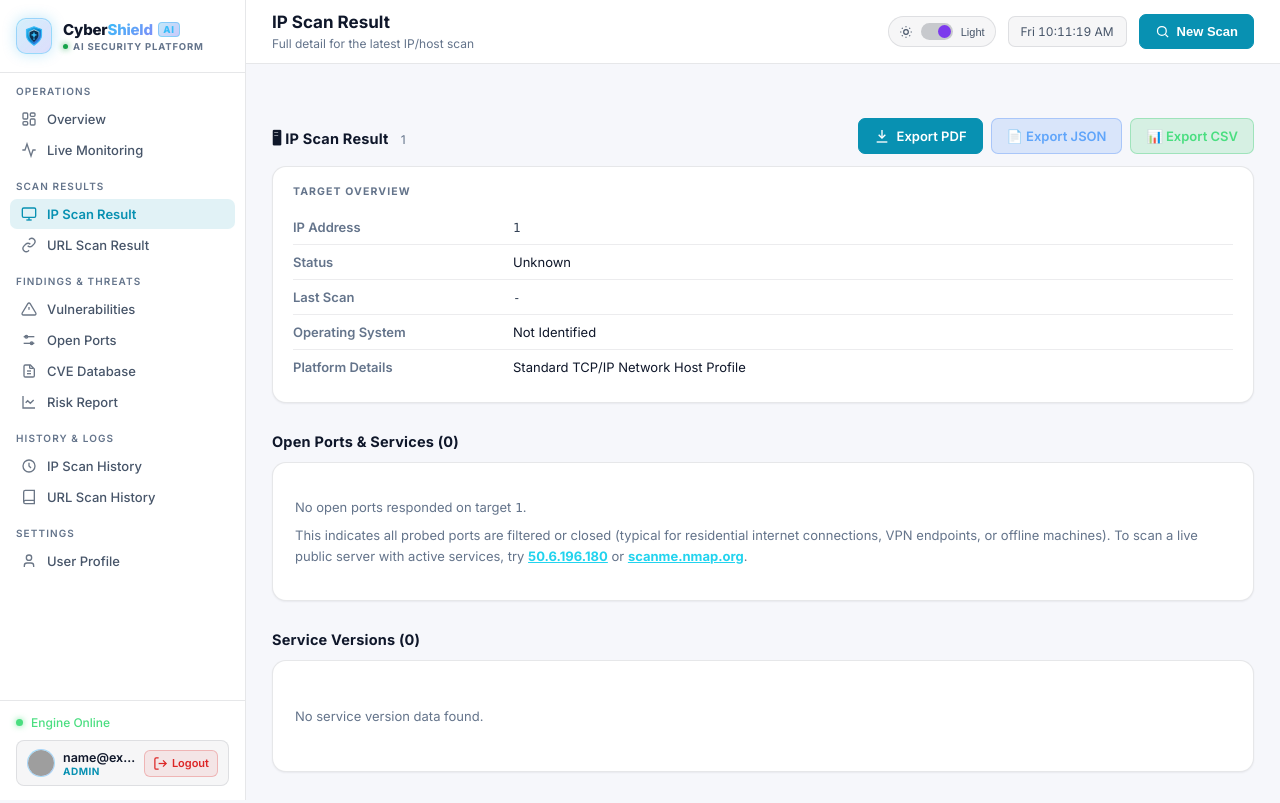
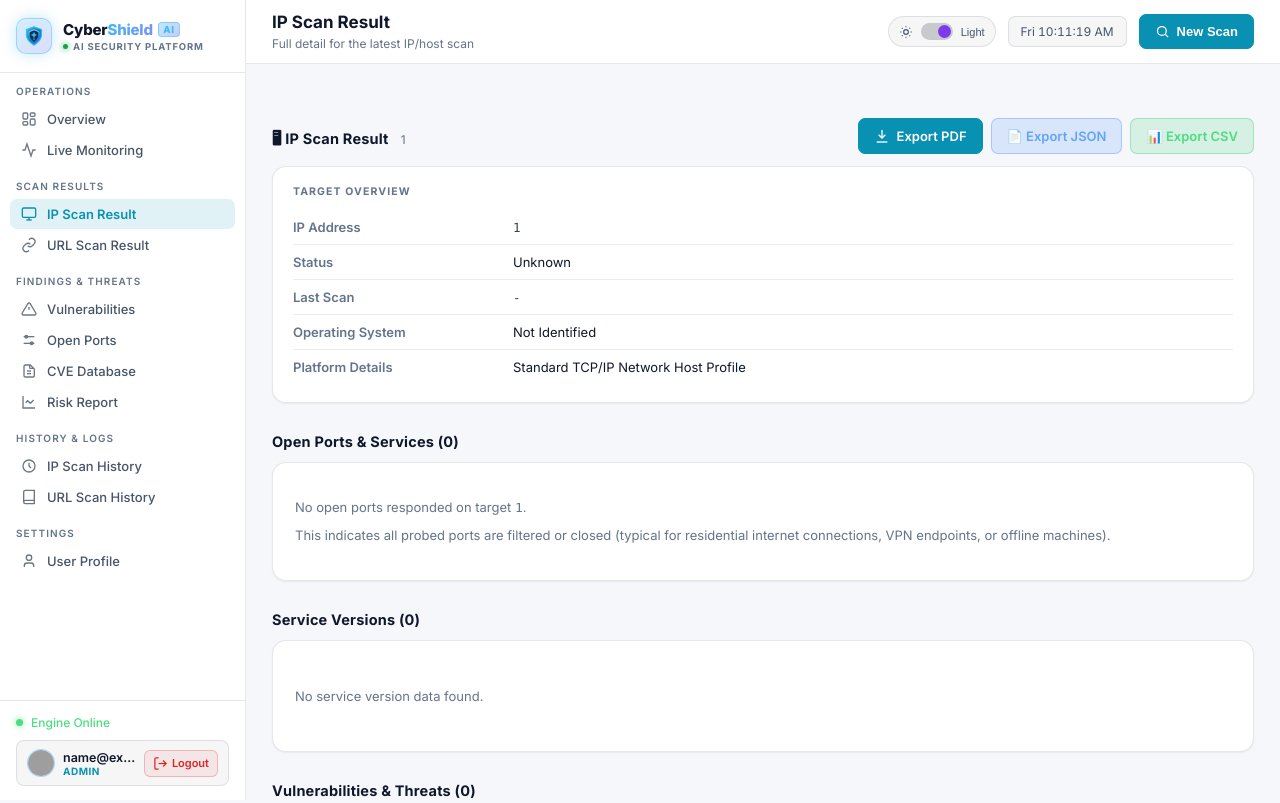
Before and after one commit to shubhvaghani2108/CyberShieldAI, a Flask app: page /ip-scan-result/1 in a window 1280 px wide. Shown: the top 803 px of the page. Run offline with Flask 3, Linux system fonts and the light colour scheme; the visitor is signed in with stand-in values (Sample User, id 1); data that the repository does not hold is empty; some libraries are stand-ins or nearby versions; grey boxes are pictures that could not be loaded.

Commit message:
Remove sample target recommendation line from scan modal

```diff
--- a/dashboard/templates/dashboard/topbar.html
+++ b/dashboard/templates/dashboard/topbar.html
@@ -43,13 +43,7 @@
         <form id="newScanForm" class="scan-form" data-scan-form="ip" method="POST" action="{{ url_for('scan') }}">
             <div class="field">
                 <label for="scan-target">Target IP address or Hostname</label>
-                <input id="scan-target" type="text" name="target" placeholder="e.g. 50.6.196.180 or scanme.nmap.org" required oninput="checkPrivateIp(this)">
-                <div style="font-size: 12px; color: var(--text-2); margin-top: 5px;">
-                    Try sample target:
-                    <a href="#" style="color: var(--cyan, #22d3ee); text-decoration: underline; font-weight: 500;" onclick="document.getElementById('scan-target').value='50.6.196.180'; checkPrivateIp(document.getElementById('scan-target')); return false;">50.6.196.180</a>
-                    or
-                    <a href="#" style="color: var(--cyan, #22d3ee); text-decoration: underline; font-weight: 500;" onclick="document.getElementById('scan-target').value='scanme.nmap.org'; checkPrivateIp(document.getElementById('scan-target')); return false;">scanme.nmap.org</a>
-                </div>
+                <input id="scan-target" type="text" name="target" placeholder="e.g. 8.8.8.8 or example.com" required oninput="checkPrivateIp(this)">
                 <div id="privateIpWarning" style="display: none; margin-top: 6px; padding: 8px 12px; font-size: 12px; border-radius: 6px; background: rgba(245, 158, 11, 0.12); color: #f59e0b; border-left: 3px solid #f59e0b; line-height: 1.4;">
                     ⚠️ <strong>Private LAN IP detected:</strong> Render cloud servers cannot reach internal home/office Wi-Fi (192.168.x.x / 10.x.x.x). Please scan a public IP or domain.
                 </div>
--- a/dashboard/templates/ip_result.html
+++ b/dashboard/templates/ip_result.html
@@ -92,7 +92,6 @@
         No open ports responded on target <code>{{ latest_ip }}</code>.<br>
         <span style="font-size: 13px; color: var(--text-2); display: block; margin-top: 6px;">
             This indicates all probed ports are filtered or closed (typical for residential internet connections, VPN endpoints, or offline machines).
-            To scan a live public server with active services, try <strong><a href="#" onclick="var m=document.querySelector('[data-open-scan-modal]'); if(m) m.click(); setTimeout(function(){ var t=document.getElementById('scan-target'); if(t) t.value='50.6.196.180'; }, 200); return false;" style="color: var(--cyan, #22d3ee); text-decoration: underline;">50.6.196.180</a></strong> or <strong><a href="#" onclick="var m=document.querySelector('[data-open-scan-modal]'); if(m) m.click(); setTimeout(function(){ var t=document.getElementById('scan-target'); if(t) t.value='scanme.nmap.org'; }, 200); return false;" style="color: var(--cyan, #22d3ee); text-decoration: underline;">scanme.nmap.org</a></strong>.
         </span>
     </p>
 </div>
```
